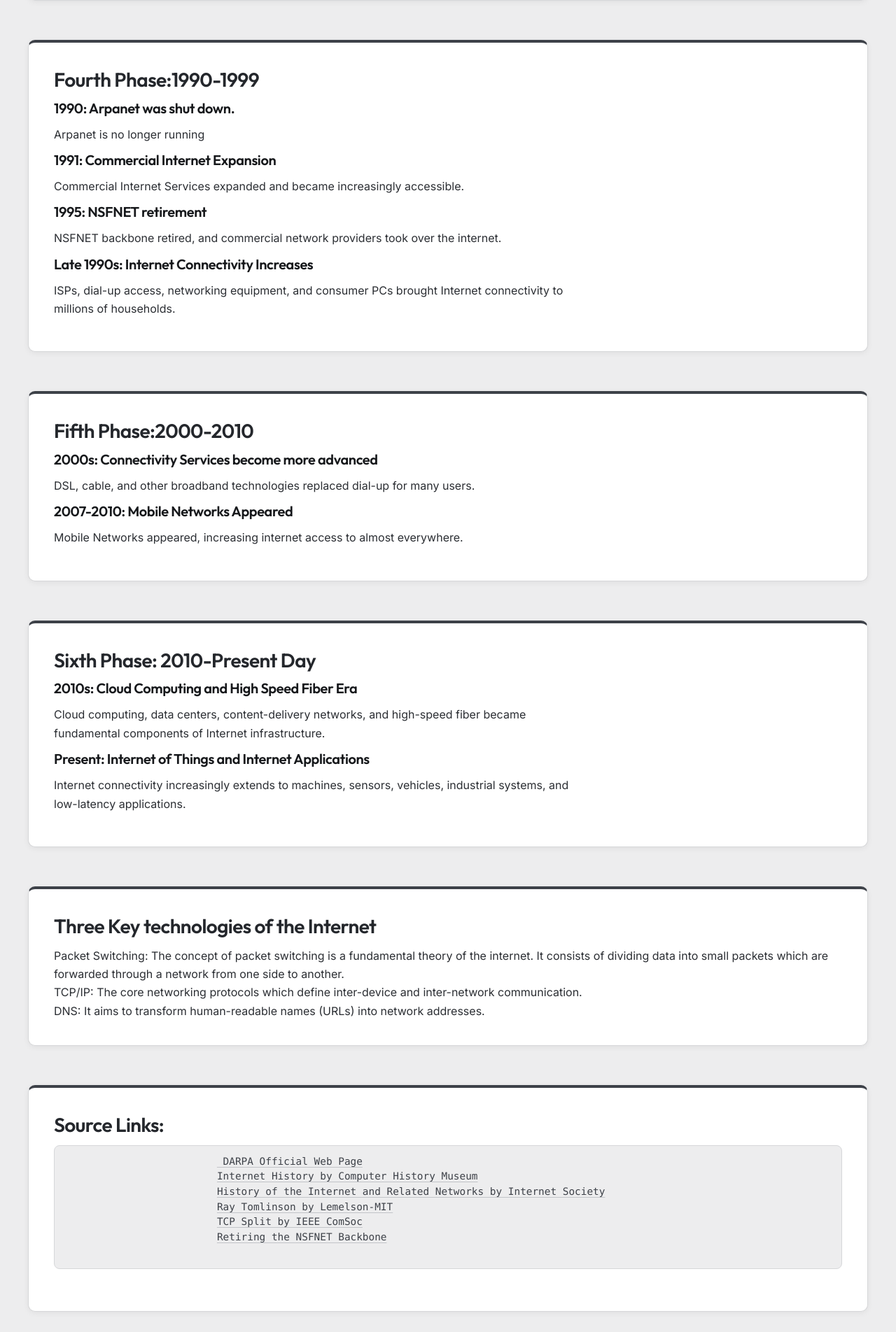
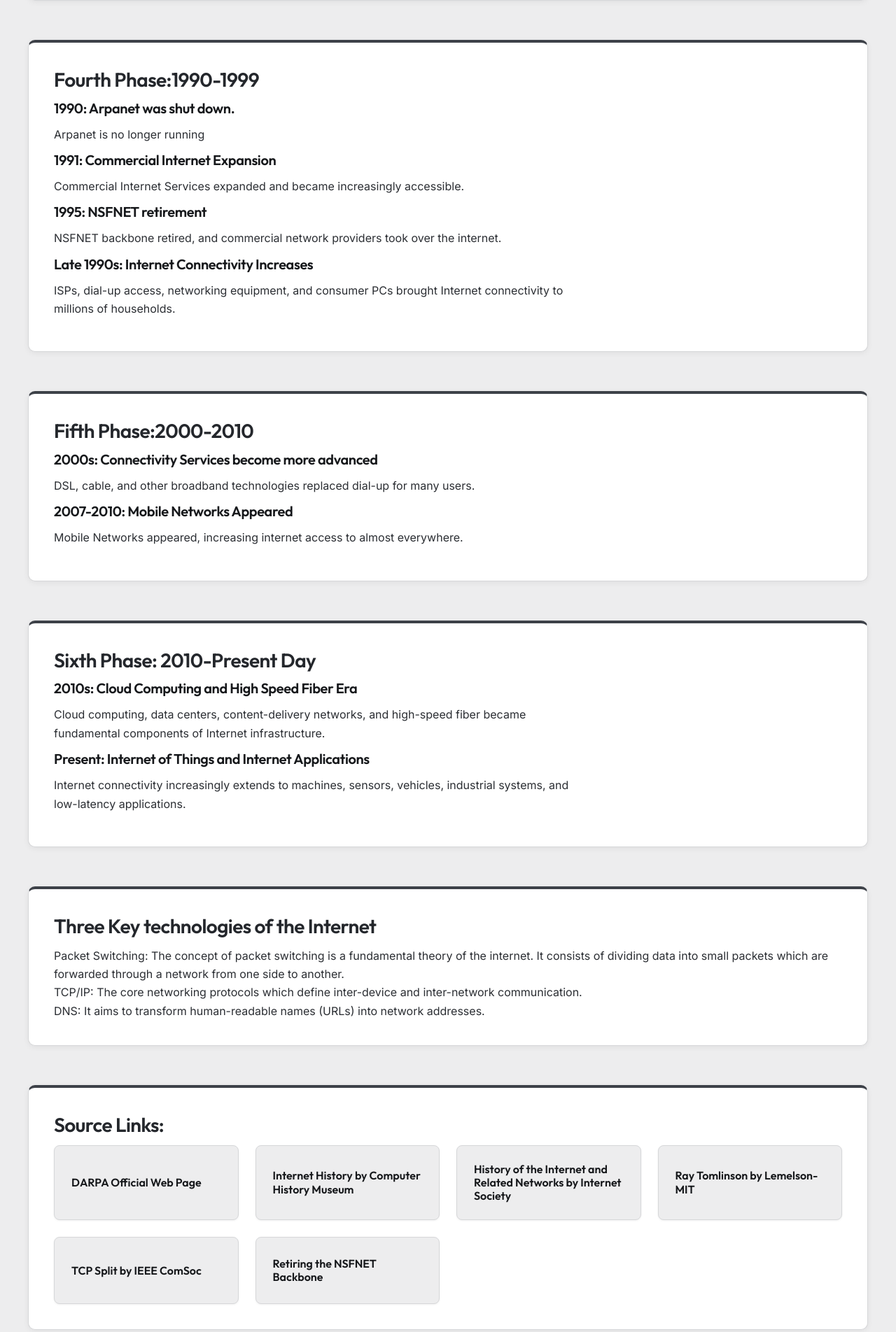
Before and after one commit to Emmanuel-AB-26/web-programming-site-26, a Flask app: page /internet-history in a window 1280 px wide. Shown: the part 2096-4000 px from the top of the page at 70% size. Run offline with Flask 3, Linux system fonts and the light colour scheme; some web fonts are replaced.

Commit message:
AI CSS Design Phase 2

```diff
--- a/static/style.css
+++ b/static/style.css
@@ -72,6 +72,7 @@
 
   /* Layout */
   --container-width: 1200px;
+  --card-min-width: 240px;   /* smallest width of a gallery card */
   --gutter-min: 1.25rem;
   /* Side padding that centres content to --container-width on wide screens
      and never drops below --gutter-min on small ones. */
@@ -358,6 +362,69 @@ main > section + section { margin-top: var(--space-xl); }
 main > section > :last-child { margin-bottom: 0; }
 
 main > section > h2 { color: var(--color-accent-hover); }
+
+/* Weekly Work gallery (Grid), no HTML changes needed.
+   Applies to any <ul> placed directly inside a <section> in <main>, and to
+   any list that has the optional .weekly-list class. To keep an ordinary
+   bulleted list on some page, give that <ul> the class "plain-list".
+   Columns are added or dropped as space allows; min() stops a card from
+   overflowing on very narrow screens. */
+:is(.weekly-list, main > section > ul:not(.plain-list)) {
+  display: grid;
+  grid-template-columns: repeat(auto-fit, minmax(min(var(--card-min-width), 100%), 1fr));
+  gap: var(--space-md);
+  margin: 0;
+  padding: 0;
+  list-style: none;
+}
+
+:is(.weekly-list, main > section > ul:not(.plain-list)) > li {
+  position: relative;               /* anchor for the stretched link */
+  display: flex;
+  align-items: center;
+  min-height: 6rem;
+  margin: 0;
+  padding: var(--space-md);
+  background: var(--color-surface-alt);
+  border: 1px solid var(--color-border);
+  border-radius: var(--radius-md);
+  box-shadow: var(--shadow-sm);
+  transition: border-color var(--transition), box-shadow var(--transition);
+}
+
+:is(.weekly-list, main > section > ul:not(.plain-list)) > li:has(a):hover {
+  border-color: var(--color-border-strong);
+  box-shadow: var(--shadow-hover);
+}
+
+:is(.weekly-list, main > section > ul:not(.plain-list)) > li > a {
+  font-family: var(--font-heading);
+  font-weight: 600;
+  line-height: var(--leading-heading);
+  color: var(--color-heading);
+  text-decoration: none;
+}
+
+:is(.weekly-list, main > section > ul:not(.plain-list)) > li > a:hover {
+  color: var(--color-accent-hover);
+  text-decoration: none;
+}
+
+/* Stretched link: the whole card is clickable */
+:is(.weekly-list, main > section > ul:not(.plain-list)) > li > a::after {
+  content: "";
+  position: absolute;
+  inset: 0;
+  border-radius: var(--radius-md);
+}
+
+/* Keyboard focus ring goes around the whole card */
+:is(.weekly-list, main > section > ul:not(.plain-list)) > li > a:focus-visible { outline: none; }
+
+:is(.weekly-list, main > section > ul:not(.plain-list)) > li:has(> a:focus-visible) {
+  outline: 2px solid var(--color-focus);
+  outline-offset: 3px;
+}
 
 /* --------------------------------------------------------------------------
    9. Page layout: footer
--- a/templates/internet-history.html
+++ b/templates/internet-history.html
@@ -142,17 +142,14 @@
 
             <section id="References">
             <h2>Source Links:</h2>
-                <article>
-                    <pre>
-                        <a href="https://www.darpa.mil/node/2108"> DARPA Official Web Page</a>
-                        <a href="https://www.computerhistory.org/internethistory/?utm_source=chatgpt.com">Internet History by Computer History Museum</a>
-                        <a href="https://www.internetsociety.org/internet/history-internet/brief-history-internet-related-networks/?utm_source=chatgpt.com">History of the Internet and Related Networks by Internet Society</a>
-                        <a href="https://lemelson.mit.edu/resources/ray-tomlinson">Ray Tomlinson by Lemelson-MIT</a>
-                        <a href="https://www.comsoc.org/node/19651">TCP Split by IEEE ComSoc</a>
-                        <a href="Retiring-the-NSFNET-Backbone-Service_-Chronicling-the-End-of-an-Era-1.pdf">Retiring the NSFNET Backbone</a>
-                    </pre>
-                </article>
+                <ul>
+                    <li><a href="https://www.darpa.mil/node/2108">DARPA Official Web Page</a></li>
+                    <li><a href="https://www.computerhistory.org/internethistory/?utm_source=chatgpt.com">Internet History by Computer History Museum</a></li>
+                    <li><a href="https://www.internetsociety.org/internet/history-internet/brief-history-internet-related-networks/?utm_source=chatgpt.com">History of the Internet and Related Networks by Internet Society</a></li>
+                    <li><a href="https://lemelson.mit.edu/resources/ray-tomlinson">Ray Tomlinson by Lemelson-MIT</a></li>
+                    <li><a href="https://www.comsoc.org/node/19651">TCP Split by IEEE ComSoc</a></li>
+                    <li><a href="Retiring-the-NSFNET-Backbone-Service_-Chronicling-the-End-of-an-Era-1.pdf">Retiring the NSFNET Backbone</a></li>
+                </ul>
             </section>
-
         </main>
 {%endblock%}
```
Also changed, not shown: other parts of static/style.css (+29 -8 lines), templates/web-history.html (+6 -9 lines).
